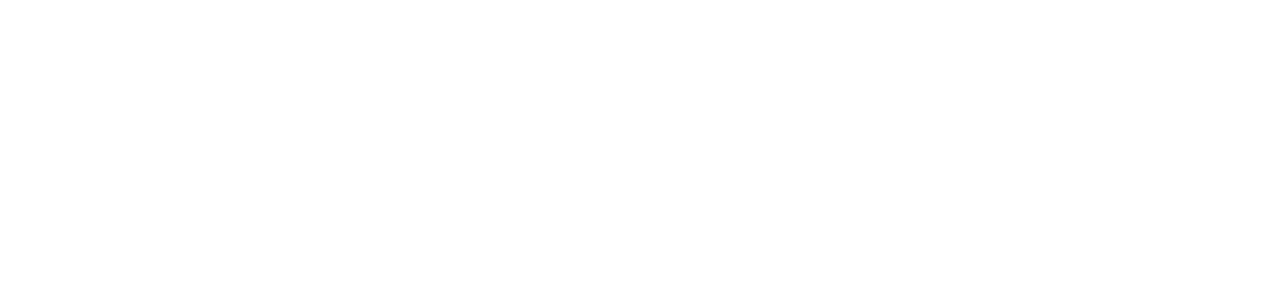
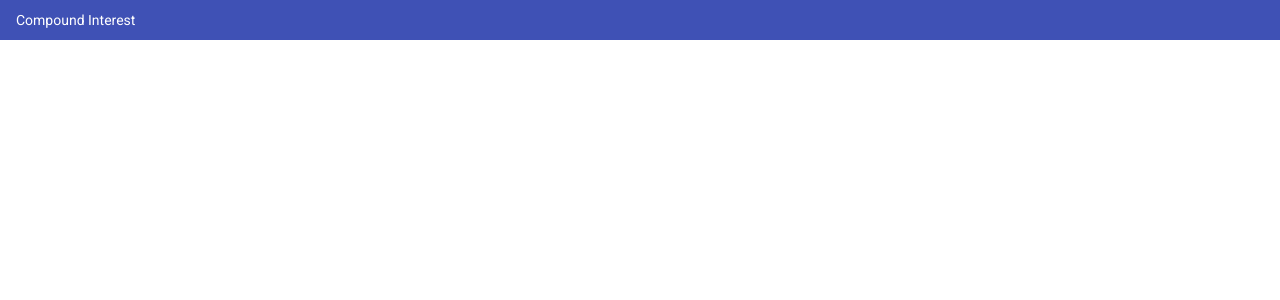
Before and after one commit to KAHLYM/compound-interest, an Angular app: page / in a window 1280 px wide. Shown: the top 300 px of the page. Built offline with nearby package versions, Linux system fonts and the light colour scheme.

Commit message:
Add toolbar component

```diff
--- a/src/app/app.component.html
+++ b/src/app/app.component.html
@@ -1 +1,2 @@
+<app-toolbar></app-toolbar>
 <router-outlet></router-outlet>
--- /dev/null
+++ b/src/app/component/toolbar/toolbar.component.html
@@ -0,0 +1,3 @@
+<mat-toolbar id="toolbar" color="primary">
+    <span>Compound Interest</span>
+</mat-toolbar>
--- /dev/null
+++ b/src/app/component/toolbar/toolbar.component.scss
@@ -0,0 +1,13 @@
+::ng-deep .mat-toolbar {
+    box-shadow: none;
+    position: fixed;
+    display: block;
+    font-weight: 400 !important;
+    font-size: 14px !important;
+    height: 40px !important;
+    display: flex;
+    flex-wrap: wrap;
+    align-items: center;
+    padding: 6px 16px 6px 16px;
+    width: calc(100% - 6px - 16px - 6px - 16px);
+}
--- /dev/null
+++ b/src/app/component/toolbar/toolbar.component.ts
@@ -0,0 +1,23 @@
+import { Component, OnInit } from '@angular/core';
+import { ScrollDispatcher } from '@angular/cdk/scrolling';
+
+@Component({
+  selector: 'app-toolbar',
+  templateUrl: './toolbar.component.html',
+  styleUrls: ['./toolbar.component.scss']
+})
+export class ToolbarComponent implements OnInit {
+
+  constructor(
+    private scrollDispactcher: ScrollDispatcher) {
+
+      this.scrollDispactcher.scrolled().subscribe(ret => {
+        var toolbar: HTMLElement = document.querySelector('#toolbar');
+        if (window.scrollY > toolbar.clientHeight) {
+          toolbar.style.boxShadow = "0 3px 5px -1px rgba(0,0,0,.2), 0 6px 10px 0 rgba(0,0,0,.14), 0 1px 18px 0 rgba(0,0,0,.12)";
+        }
+      })
+    }
+
+    ngOnInit() { }
+}
```
Also changed, not shown: src/app/app.module.ts (+8 -2 lines), 1 other file (tests, documents, lock files or other folders).
